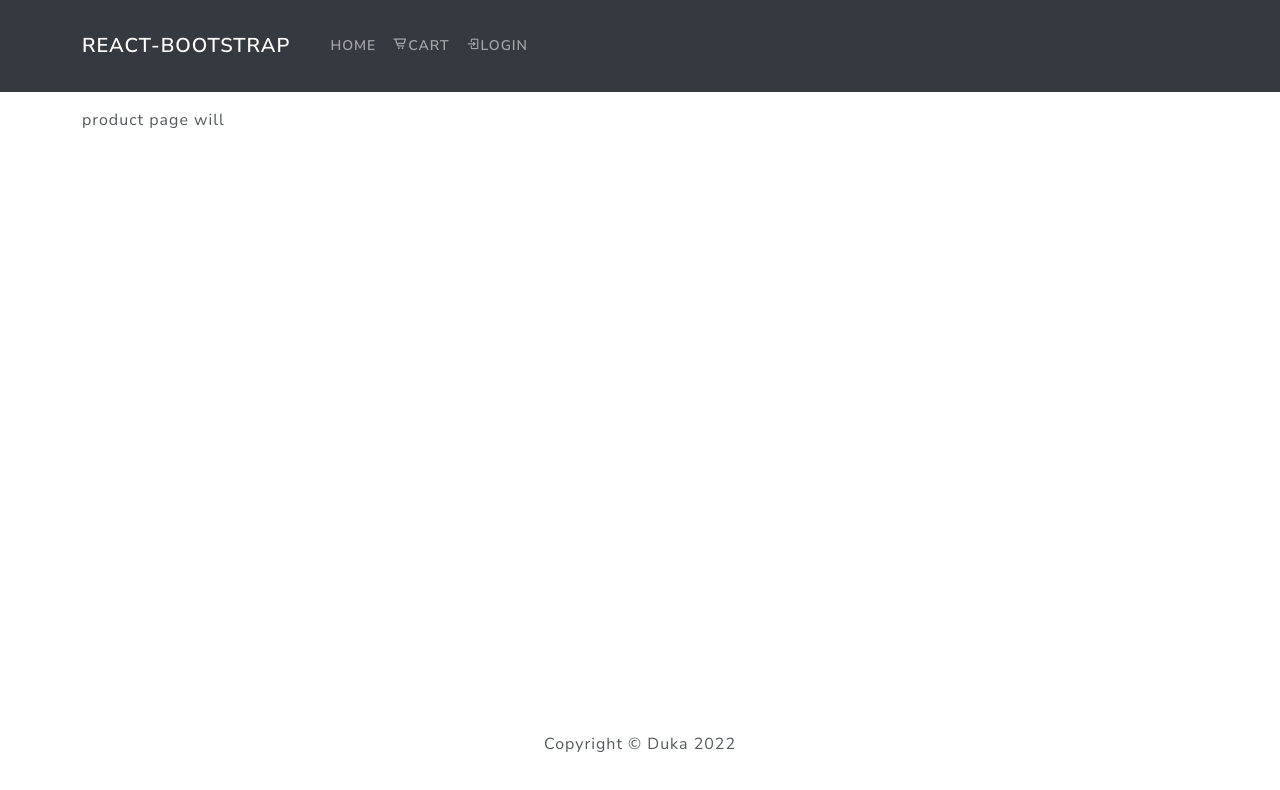
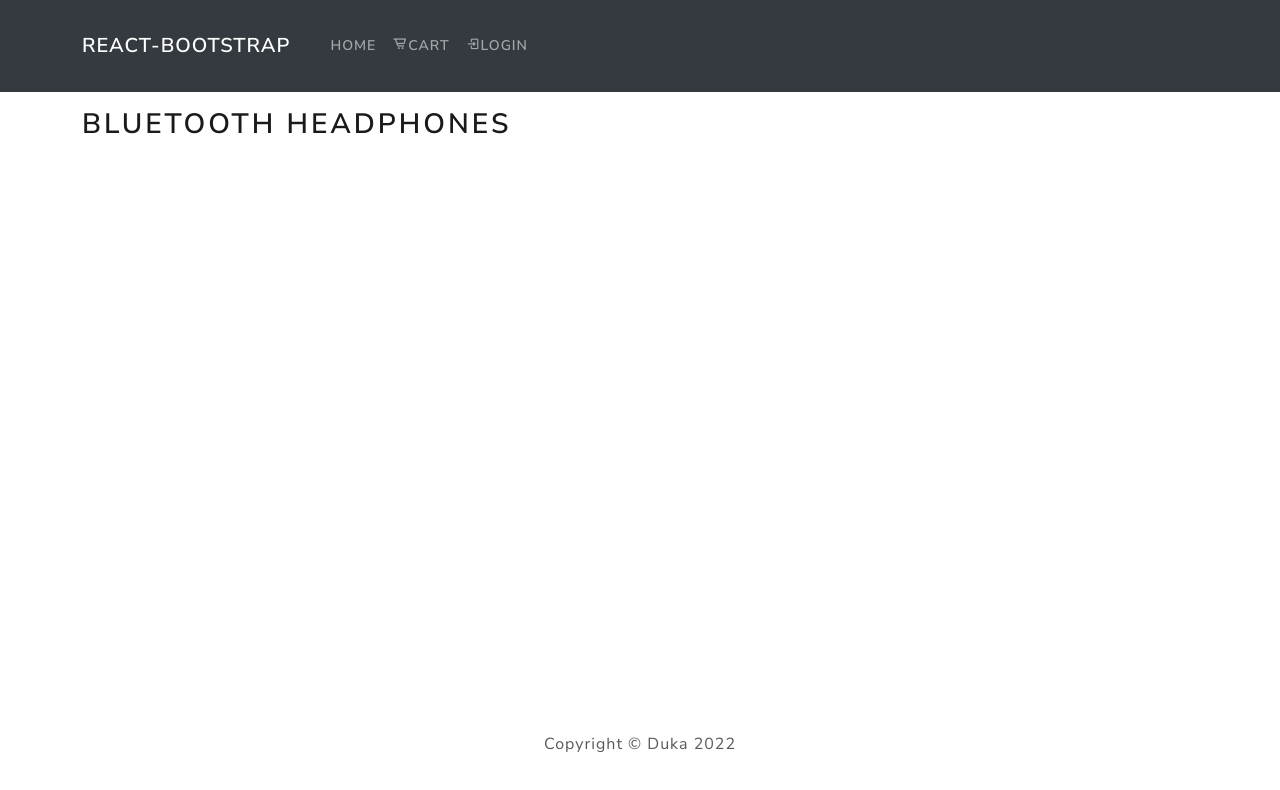
Before and after one commit to ch1n069/E-commerce, a React (Create React App) app: page /product/1 in a window 1280 px wide. Shown: the top 790 px of the page. Built offline with nearby package versions, Linux system fonts and the light colour scheme.

Commit message:
added filter logic to display only one selected item

```diff
--- a/src/pages/ProductScreen.js
+++ b/src/pages/ProductScreen.js
@@ -1,7 +1,17 @@
 import React from "react";
+// import { Row, Col, Image, ListGroup, Button, Card } from "react-bootstrap";
+import products from "../Products";
+import { Link, useParams } from "react-router-dom";
 
-const ProductScreen = () => {
-  return <div>product page will</div>;
+// imports happen above
+const ProductScreen = (props) => {
+  const params = useParams();
+  const product = products.find((p) => p._id === params.id);
+  return (
+    <div>
+      <h2>{product.name}</h2>
+    </div>
+  );
 };
 
 export default ProductScreen;
```
